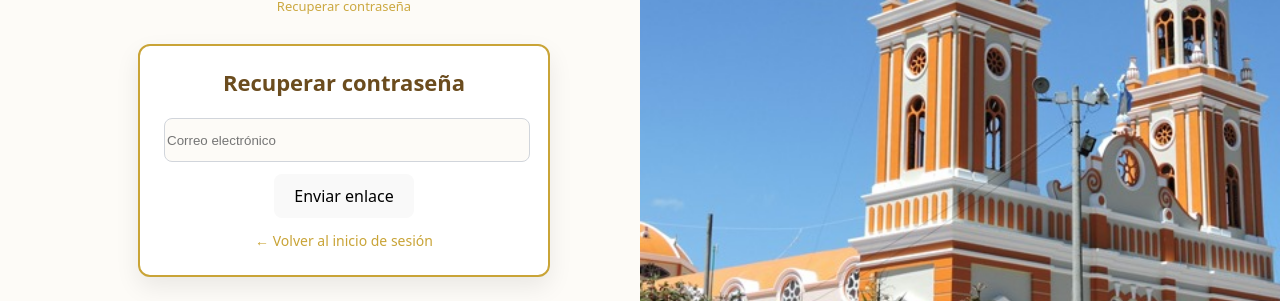
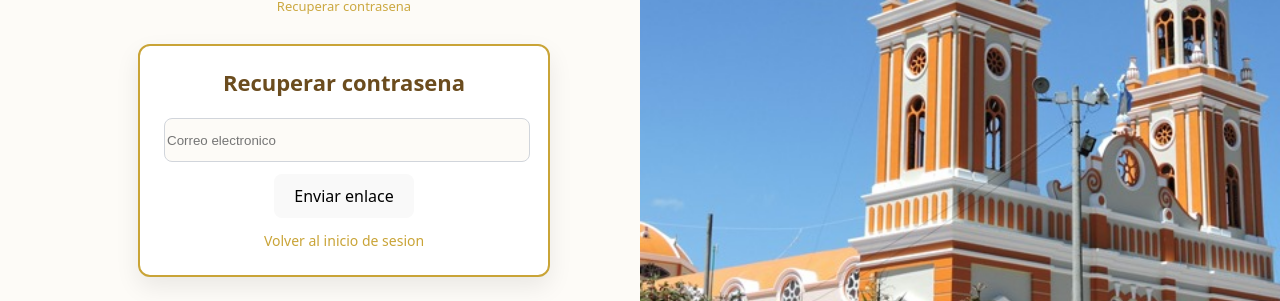
Before and after one commit to murciabrayan/frontend-aula, a React (Vite) app: page /forgot-password in a window 1280 px wide. Shown: the part 360-661 px from the top of the page. Built offline with nearby package versions, Linux system fonts and the light colour scheme.

Commit message:
Devuelve el flujo de recuperacion de contraseña al login de la plataforma

```diff
--- a/src/commons/Auth/screens/ForgotPasswordScreen.tsx
+++ b/src/commons/Auth/screens/ForgotPasswordScreen.tsx
@@ -1,10 +1,11 @@
 import { useState } from "react";
 import { useNavigate } from "react-router-dom";
 import axios from "axios";
+
 import { useFeedback } from "@/context/FeedbackContext";
-import "@/commons/Auth/styles/login.css";
 import sideImage from "@/assets/login-side.jpg";
 import logo from "@/assets/logo.png";
+import "@/commons/Auth/styles/login.css";
 
 const API_URL = "http://127.0.0.1:8000/api/password-reset/";
 
@@ -22,11 +23,11 @@ const ForgotPasswordScreen = () => {
         title: "Correo enviado",
         message:
           res.data.message ||
-          "Te enviamos un enlace para restablecer tu contraseña.",
+          "Te enviamos un enlace para restablecer tu contrasena.",
         buttonText: "Volver",
         tone: "success",
       });
-      navigate("/");
+      navigate("/plataforma");
     } catch (err: any) {
       await showNotice({
         title: "No se pudo enviar",
@@ -47,28 +48,27 @@ const ForgotPasswordScreen = () => {
             <img src={logo} alt="Logo Institucional" className="login-logo" />
             <div className="login-institution">
               <strong>GIMNASIO LOS CERROS</strong>
-              <div className="login-tagline">
-                Recuperar contraseña
-              </div>
+              <div className="login-tagline">Recuperar contrasena</div>
             </div>
           </div>
 
           <div className="login-card">
-            <h1>Recuperar contraseña</h1>
+            <h1>Recuperar contrasena</h1>
             <form onSubmit={handleSubmit}>
               <input
                 type="email"
-                placeholder="Correo electrónico"
+                placeholder="Correo electronico"
                 value={email}
                 onChange={(e) => setEmail(e.target.value)}
                 required
               />
               <button type="submit">Enviar enlace</button>
 
-              <a className="forgot" onClick={() => navigate("/")}>
-                ← Volver al inicio de sesión
+              <a className="forgot" onClick={() => navigate("/plataforma")}>
+                Volver al inicio de sesion
               </a>
             </form>
+
             <div
               className="login-right"
               style={{
@@ -83,7 +83,7 @@ const ForgotPasswordScreen = () => {
                 right: 0,
               }}
               aria-hidden="true"
-></div>
+            />
           </div>
         </div>
       </div>
--- a/src/commons/Auth/screens/ResetPasswordScreen.tsx
+++ b/src/commons/Auth/screens/ResetPasswordScreen.tsx
@@ -56,7 +56,7 @@ const ResetPasswordScreen = () => {
         buttonText: "Ir al inicio",
         tone: "success",
       });
-      navigate("/");
+      navigate("/plataforma");
     } catch (err: any) {
       await showNotice({
         title: "No se pudo restablecer",
```
Lines whose indentation alone changed are shown as unchanged.
